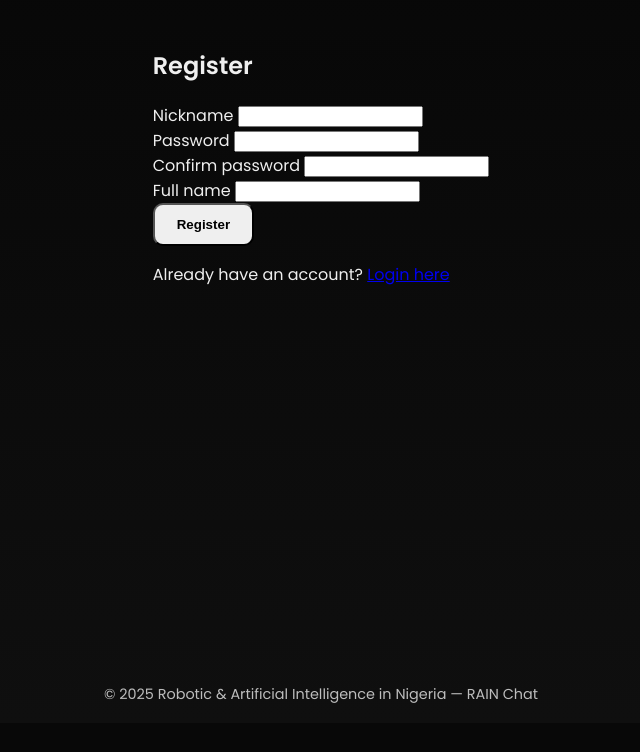
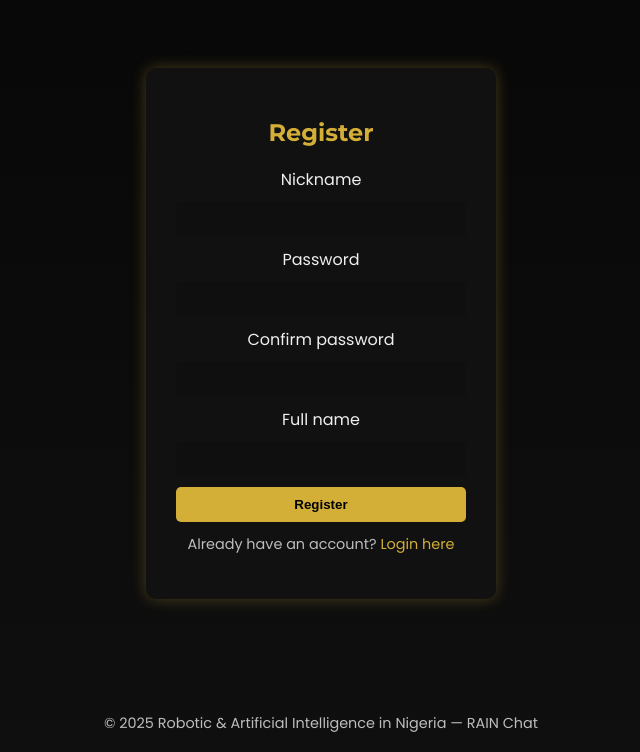
Before and after one commit to Damolaxo/rain-chat.github.io, a Flask app: page /register in a window 1280 px wide. Shown: the part 77-829 px from the top of the page, without its empty margins (319-959 px from the left). Before the commit the page ends 780 px from the top, so only its background shows below. Run offline with Flask 3, Linux system fonts and the light colour scheme; some libraries are stand-ins or nearby versions.

Commit message:
Update styles.css

```diff
--- a/static/styles.css
+++ b/static/styles.css
@@ -1,139 +1,146 @@
-:root{
-  --bg:#0a0a0a;
-  --panel:#121212;
-  --muted:#bdbdbd;
-  --gold:#d4af37;
+:root {
+  --bg: #0a0a0a;
+  --panel: #121212;
+  --muted: #bdbdbd;
+  --gold: #d4af37;
   --accent: rgba(212,175,55,0.15);
   --card-shadow: 0 6px 24px rgba(0,0,0,0.6);
-  --radius:12px;
-  --max-width:980px;
+  --radius: 12px;
+  --max-width: 980px;
 }
 
-*{box-sizing:border-box}
-body{
-  margin:0;
+* { box-sizing: border-box }
+body {
+  margin: 0;
   font-family: 'Poppins', system-ui, -apple-system, "Segoe UI", Roboto, "Helvetica Neue", Arial;
   background: linear-gradient(180deg, #070707 0%, #0f0f0f 100%);
-  color:#efefef;
-  -webkit-font-smoothing:antialiased;
-  -moz-osx-font-smoothing:grayscale;
-  min-height:100vh;
-  display:flex;
-  flex-direction:column;
+  color: #efefef;
+  -webkit-font-smoothing: antialiased;
+  -moz-osx-font-smoothing: grayscale;
+  min-height: 100vh;
+  display: flex;
+  flex-direction: column;
 }
 
 /* header */
-.site-header{
+.site-header {
   background: #000;
   border-bottom: 1px solid rgba(212,175,55,0.07);
-  padding:14px 24px;
+  padding: 14px 24px;
 }
-.header-inner{
-  max-width:var(--max-width);
-  margin:0 auto;
-  display:flex;
-  align-items:center;
-  justify-content:space-between;
+.header-inner {
+  max-width: var(--max-width);
+  margin: 0 auto;
+  display: flex;
+  align-items: center;
+  justify-content: space-between;
 }
-.brand{ display:flex; align-items:center; gap:12px; text-decoration:none; color:var(--gold) }
-.brand-logo{ width:48px; height:48px; object-fit:contain; border-radius:8px; border:2px solid rgba(212,175,55,0.15); background:transparent; padding:4px }
-.brand-text{ font-weight:700; font-family:'Montserrat',sans-serif; color:var(--gold) }
-.top-nav ul{ list-style:none; display:flex; gap:12px; margin:0; padding:0; align-items:center }
-.top-nav a{ color:var(--gold); text-decoration:none; font-weight:600; padding:8px 10px; border-radius:8px }
-.top-nav a:hover{ background:rgba(212,175,55,0.06) }
+.brand { display: flex; align-items: center; gap: 12px; text-decoration: none; color: var(--gold) }
+.brand-logo { width: 48px; height: 48px; object-fit: contain; border-radius: 8px; border: 2px solid rgba(212,175,55,0.15); background: transparent; padding: 4px }
+.brand-text { font-weight: 700; font-family: 'Montserrat', sans-serif; color: var(--gold) }
+.top-nav ul { list-style: none; display: flex; gap: 12px; margin: 0; padding: 0; align-items: center }
+.top-nav a { color: var(--gold); text-decoration: none; font-weight: 600; padding: 8px 10px; border-radius: 8px }
+.top-nav a:hover { background: rgba(212,175,55,0.06) }
 
 /* main container */
-.main-container{ flex:1; width:100%; max-width:1200px; margin:28px auto; padding:0 20px; }
-.page-body{ display:flex; justify-content:center; align-items:flex-start; }
+.main-container { flex: 1; width: 100%; max-width: 1200px; margin: 28px auto; padding: 0 20px; }
+.page-body { display: flex; justify-content: center; align-items: flex-start; }
 
 /* flash messages */
-.flash-wrap{ max-width:var(--max-width); margin:0 auto 12px; padding:0 20px; }
-.flash{ padding:12px 16px; border-radius:8px; margin-bottom:10px; font-weight:600; }
-.flash-success, .flash-success { background: rgba(40, 167, 69, 0.12); color: #c7f0d6; border: 1px solid rgba(40,167,69,0.18) }
-.flash-danger { background: rgba(220, 53, 69, 0.08); color:#ffb6b6; border:1px solid rgba(220,53,69,0.12) }
-.flash-warning { background: rgba(255,193,7,0.06); color:#ffe99b; border:1px solid rgba(255,193,7,0.08) }
+.flash-wrap { max-width: var(--max-width); margin: 0 auto 12px; padding: 0 20px; }
+.flash { padding: 12px 16px; border-radius: 8px; margin-bottom: 10px; font-weight: 600; }
+.flash-success { background: rgba(40, 167, 69, 0.12); color: #c7f0d6; border: 1px solid rgba(40,167,69,0.18) }
+.flash-danger { background: rgba(220, 53, 69, 0.08); color: #ffb6b6; border: 1px solid rgba(220,53,69,0.12) }
+.flash-warning { background: rgba(255,193,7,0.06); color: #ffe99b; border: 1px solid rgba(255,193,7,0.08) }
 
 /* Home hero */
-.home-hero{ display:flex; justify-content:center; width:100%; }
-.hero-card{
-  width:100%;
-  max-width:880px;
-  background:linear-gradient(180deg, rgba(255,255,255,0.02), rgba(255,255,255,0.01));
-  border-radius:var(--radius);
-  padding:38px;
-  box-shadow:var(--card-shadow);
-  text-align:center;
-  border:1px solid rgba(212,175,55,0.06);
+.home-hero { display: flex; justify-content: center; width: 100%; }
+.hero-card {
+  width: 100%;
+  max-width: 880px;
+  background: linear-gradient(180deg, rgba(255,255,255,0.02), rgba(255,255,255,0.01));
+  border-radius: var(--radius);
+  padding: 38px;
+  box-shadow: var(--card-shadow);
+  text-align: center;
+  border: 1px solid rgba(212,175,55,0.06);
 }
-.hero-logo{ width:110px; margin:0 auto 18px; display:block }
-.hero-title{ font-family:'Montserrat',sans-serif; color:var(--gold); margin:6px 0 8px; font-size:1.5rem }
-.hero-sub{ color:var(--muted); margin-bottom:20px; font-size:1.05rem }
+.hero-logo { width: 110px; margin: 0 auto 18px; display: block }
+.hero-title { font-family: 'Montserrat', sans-serif; color: var(--gold); margin: 6px 0 8px; font-size: 1.5rem }
+.hero-sub { color: var(--muted); margin-bottom: 20px; font-size: 1.05rem }
 
-/* auth row: login left register right */
-.auth-row{ display:flex; gap:18px; justify-content:center; margin-bottom:10px; flex-wrap:wrap }
-.btn{ padding:12px 22px; border-radius:10px; font-weight:700; text-decoration:none; display:inline-block }
-.btn-gold{ background:var(--gold); color:#0b0b0b; border:2px solid var(--gold) }
-.btn-outline{ background:transparent; color:var(--gold); border:2px solid var(--gold) }
-.btn-left{ min-width:120px }
-.btn-right{ min-width:120px }
+/* auth row */
+.auth-row { display: flex; gap: 18px; justify-content: center; margin-bottom: 10px; flex-wrap: wrap }
+.btn { padding: 12px 22px; border-radius: 10px; font-weight: 700; text-decoration: none; display: inline-block }
+.btn-gold { background: var(--gold); color: #0b0b0b; border: 2px solid var(--gold) }
+.btn-outline { background: transparent; color: var(--gold); border: 2px solid var(--gold) }
+.btn-left { min-width: 120px }
+.btn-right { min-width: 120px }
 
-/* centered form card */
-.form-center-card{
-  width:100%;
-  max-width:520px;
-  background:var(--panel);
-  border-radius:12px;
-  padding:26px;
-  box-shadow:var(--card-shadow);
-  border:1px solid rgba(212,175,55,0.05);
-  margin:20px auto;
+/* centered form container (login & register) */
+.form-container {
+  background: #111;
+  padding: 30px;
+  border-radius: 10px;
+  box-shadow: 0 0 15px rgba(212,175,55,0.3);
+  text-align: center;
+  width: 350px;
+  margin: 40px auto;
 }
-.form-title{ color:var(--gold); margin:0 0 10px; font-family:'Montserrat',sans-serif }
-.form-stack{ display:flex; flex-direction:column; gap:10px }
-.input{ padding:10px 12px; border-radius:8px; border:1px solid rgba(255,255,255,0.06); background:#0f0f0f; color:#eee }
-.full-width{ width:100% }
+.form-container h2 {
+  color: var(--gold);
+  margin-bottom: 20px;
+  font-family: 'Montserrat', sans-serif;
+}
+.input-field {
+  width: 100%;
+  padding: 10px;
+  margin: 10px 0;
+  border: none;
+  border-radius: 5px;
+  background: #0f0f0f;
+  color: #fff;
+}
+.btn {
+  background: var(--gold);
+  color: #000;
+  padding: 10px;
+  width: 100%;
+  border: none;
+  border-radius: 5px;
+  font-weight: bold;
+  cursor: pointer;
+}
+.btn:hover { background: #d4af37; }
 
 /* helper */
-.muted{ color:#9e9e9e; font-size:0.95rem; margin-top:10px; text-align:center }
+.switch-link { margin-top: 12px; color: var(--muted); font-size: 0.9rem; }
+.switch-link a { color: var(--gold); text-decoration: none; }
+.switch-link a:hover { text-decoration: underline; }
 
 /* chat layout */
-.chat-wrap{ display:flex; gap:18px; width:100%; max-width:1100px; margin:0 auto }
-.rooms-panel{ width:220px; background: #0f0f0f; border-radius:10px; padding:12px; border:1px solid rgba(212,175,55,0.04) }
-.room-list{ list-style:none; padding:0; margin:8px 0 }
-.room-list li{ padding:8px 6px; border-radius:6px }
-.room-list a{ color:var(--gold); text-decoration:none; font-weight:600 }
-.chat-panel{ flex:1; background:var(--panel); border-radius:10px; padding:12px; display:flex; flex-direction:column; border:1px solid rgba(212,175,55,0.04) }
-.chat-header{ border-bottom:1px solid rgba(255,255,255,0.03); padding-bottom:8px }
-.chat-box{ flex:1; overflow:auto; padding:12px; margin:12px 0; background:linear-gradient(180deg, #0b0b0b, #101010); border-radius:8px }
-.message{ margin-bottom:12px; padding:8px; border-radius:8px; background: rgba(255,255,255,0.01) }
-.msg-meta{ font-size:0.85rem; color:var(--muted); margin-bottom:6px }
-.msg-text{ color:#eee }
+.chat-wrap { display: flex; gap: 18px; width: 100%; max-width: 1100px; margin: 0 auto }
+.rooms-panel { width: 220px; background: #0f0f0f; border-radius: 10px; padding: 12px; border: 1px solid rgba(212,175,55,0.04) }
+.room-list { list-style: none; padding: 0; margin: 8px 0 }
+.room-list li { padding: 8px 6px; border-radius: 6px }
+.room-list a { color: var(--gold); text-decoration: none; font-weight: 600 }
+.chat-panel { flex: 1; background: var(--panel); border-radius: 10px; padding: 12px; display: flex; flex-direction: column; border: 1px solid rgba(212,175,55,0.04) }
+.chat-header { border-bottom: 1px solid rgba(255,255,255,0.03); padding-bottom: 8px }
+.chat-box { flex: 1; overflow: auto; padding: 12px; margin: 12px 0; background: linear-gradient(180deg, #0b0b0b, #101010); border-radius: 8px }
+.message { margin-bottom: 12px; padding: 8px; border-radius: 8px; background: rgba(255,255,255,0.01) }
+.msg-meta { font-size: 0.85rem; color: var(--muted); margin-bottom: 6px }
+.msg-text { color: #eee }
 
 /* chat input */
-.chat-input{ display:flex; gap:10px }
-.chat-input input{ flex:1; padding:10px 12px; border-radius:8px; border:1px solid rgba(255,255,255,0.04); background:#0f0f0f; color:#fff }
+.chat-input { display: flex; gap: 10px }
+.chat-input input { flex: 1; padding: 10px 12px; border-radius: 8px; border: 1px solid rgba(255,255,255,0.04); background: #0f0f0f; color: #fff }
 
 /* footer */
-.site-footer{ text-align:center; padding:18px 0; color:#bdbdbd; font-size:0.9rem; margin-top:28px }
+.site-footer { text-align: center; padding: 18px 0; color: #bdbdbd; font-size: 0.9rem; margin-top: 28px }
 
 /* small screens */
-@media (max-width:760px){
-  .chat-wrap{ flex-direction:column }
-  .rooms-panel{ width:100% }
-  .auth-row{ flex-direction:column }
+@media (max-width:760px) {
+  .chat-wrap { flex-direction: column }
+  .rooms-panel { width: 100% }
+  .auth-row { flex-direction: column }
 }
-
-.flash.success {
-    background: #d4edda;
-    color: #155724;
-    padding: 10px;
-    margin: 10px 0;
-    border-radius: 5px;
-}
-.flash.danger {
-    background: #f8d7da;
-    color: #721c24;
-    padding: 10px;
-    margin: 10px 0;
-    border-radius: 5px;
-}
```
